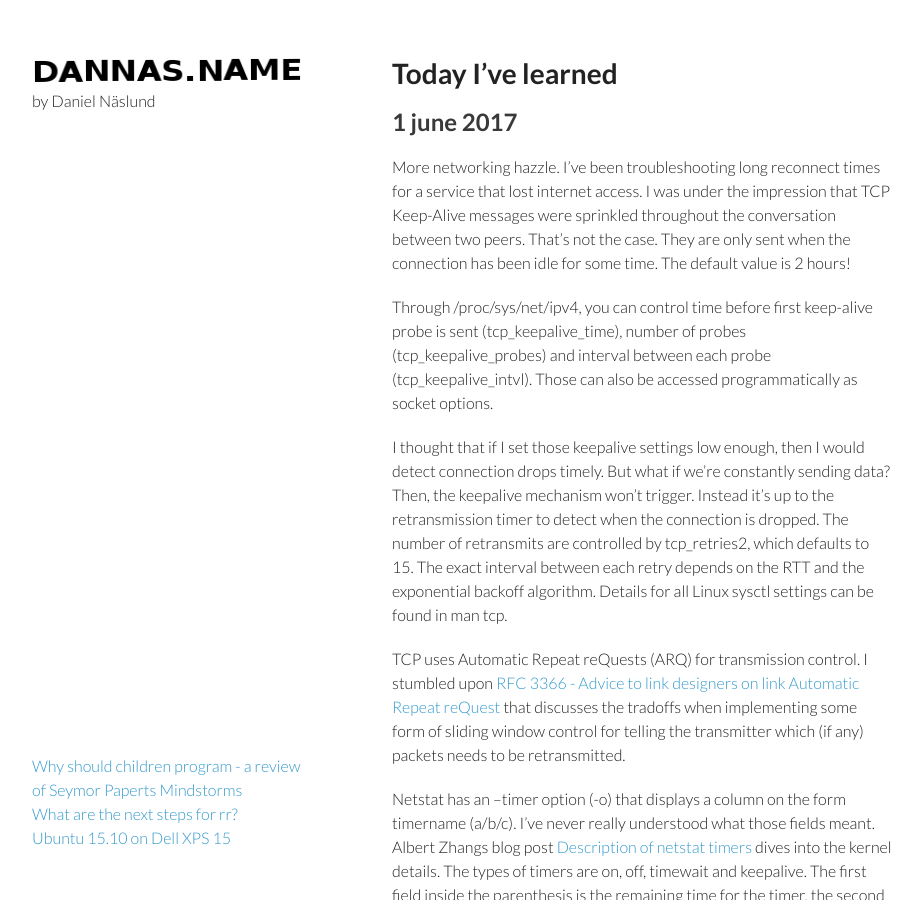
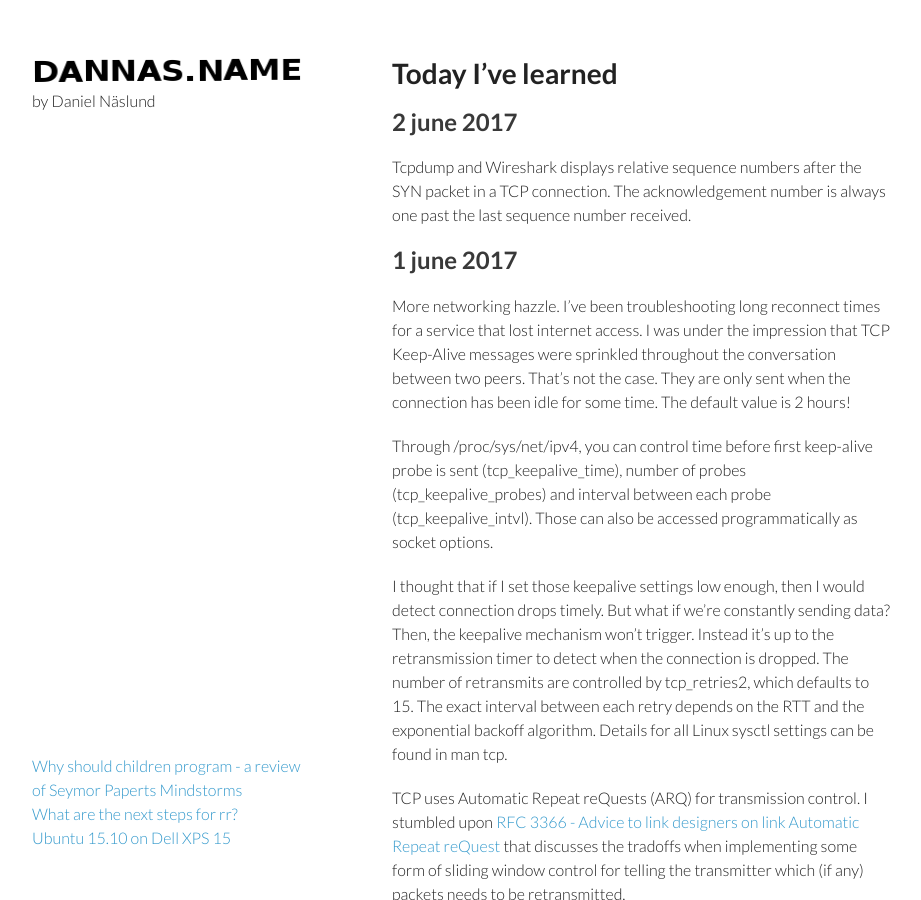
Before and after one commit to dannas/dannas.github.com, a Jekyll site: the page built from TIL.markdown, in a window 1280 px wide and 900 px high. Shown: the whole window, without its empty margins (178-1099 px from the left). Built offline with Jekyll 4.4.1, drawn with Linux system fonts in a browser that asks for light colours; our own code applies the rules of GitHub Pages for plain Markdown files.

Commit message:
Another TIL

```diff
--- a/TIL.markdown
+++ b/TIL.markdown
@@ -1,4 +1,9 @@
 # Today I've learned
+
+## 2 june 2017
+Tcpdump and Wireshark displays relative sequence numbers after the SYN packet
+in a TCP connection. The acknowledgement number is always one past the last
+sequence number received.
 
 ## 1 june 2017
 More networking hazzle. I've been troubleshooting long reconnect times for a
```
